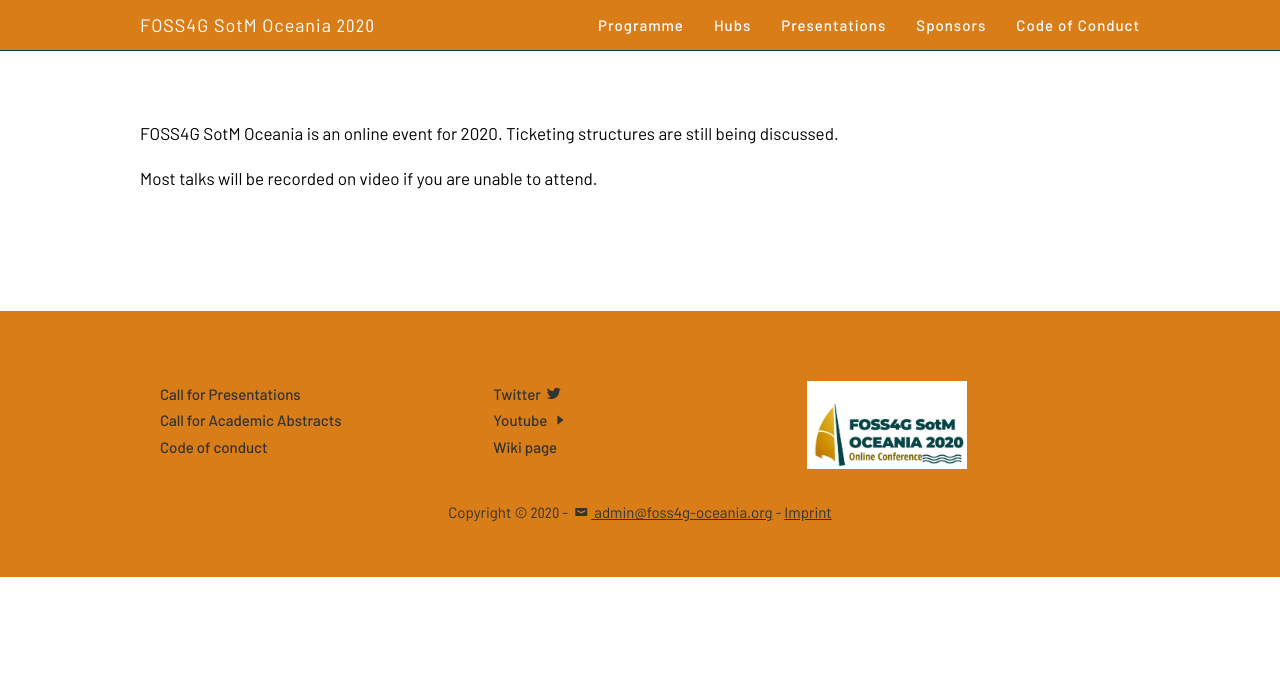
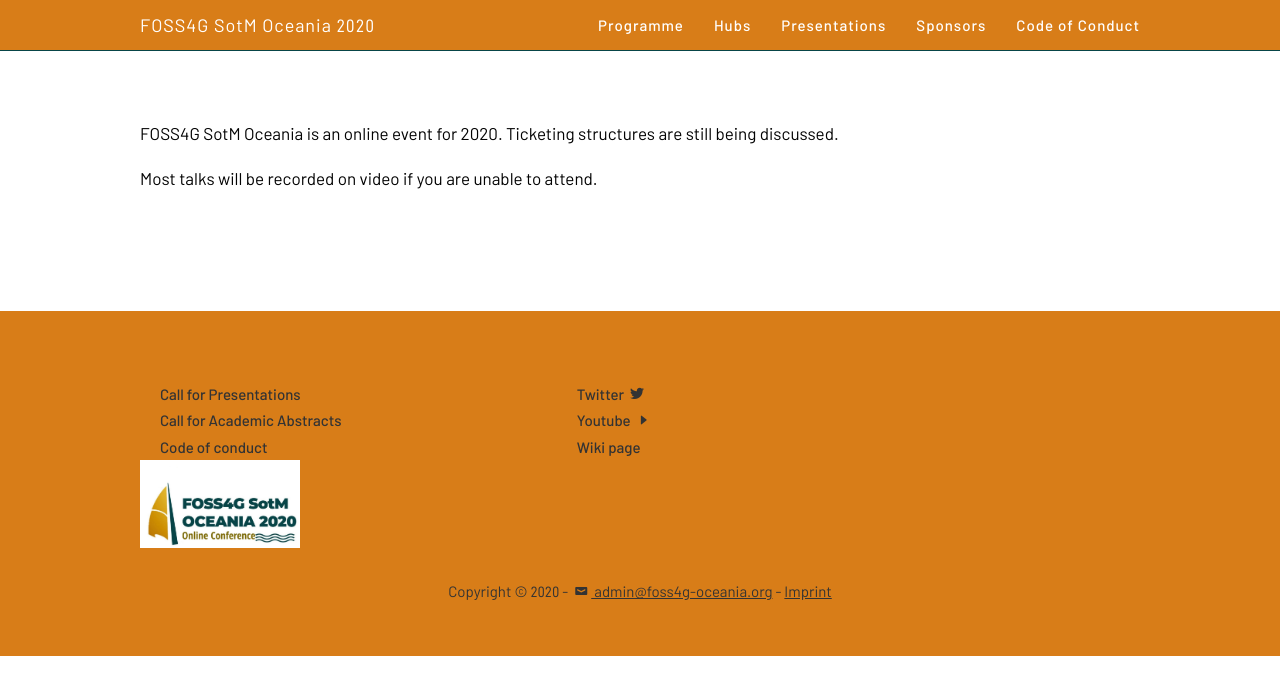
Before and after one commit to osgeo-oceania/foss4g-sotm-oceania-2020, a Jekyll site: the page built from tickets/index.md, in a window 1280 px wide. Shown: the top 695 px of the page. Built offline with Jekyll 4.4.1, drawn with Linux system fonts in a browser that asks for light colours.

Commit message:
Update footer.html

```diff
--- a/_includes/footer.html
+++ b/_includes/footer.html
@@ -3,21 +3,21 @@
     <div class="limiter">
       <div class="pad2y clearfix">
         <div class="space-bottom1 col12 clearfix footer-links">
-          <div class="col4 pad4x hide-mobile">
+          <div class="col5 pad4x hide-mobile">
           </div>
-          <nav class="col4 pad2x">
+          <nav class="col5 pad2x">
             <a href="{{site.baseurl}}/cfp" class="animate block">Call for Presentations</a>
             <a href="{{site.baseurl}}/cfp/academic" class="animate block">Call for Academic Abstracts</a>
             <a href="{{site.baseurl}}/codeofconduct/" class="animate block">Code of conduct</a>
           </nav>
-          <nav class="col4 pad2x">
+          <nav class="col5 pad2x">
           </nav>
-          <nav class="col4 pad2x">
+          <nav class="col5 pad2x">
             <a href="https://twitter.com/foss4g_oceania" class="animate block">Twitter&nbsp;<span class="icon twitter"></span></a>
             <a href="https://www.youtube.com/channel/UCbqmnF77HxLCmO9d7LrEbpg" class="animate block">Youtube&nbsp;<span class="icon caret-right"></span></a>
             <a href="https://wiki.osgeo.org/wiki/FOSS4G_SotM_Oceania_2020" class="animate block">Wiki page</a>
           </nav>
-          <nav class="col4">
+          <nav class="col5">
             <img src="https://2020.foss4g-oceania.org/img/Christa_Logo.jpg" style="width:160px; height:auto" />
           </nav>
         </div>
```
